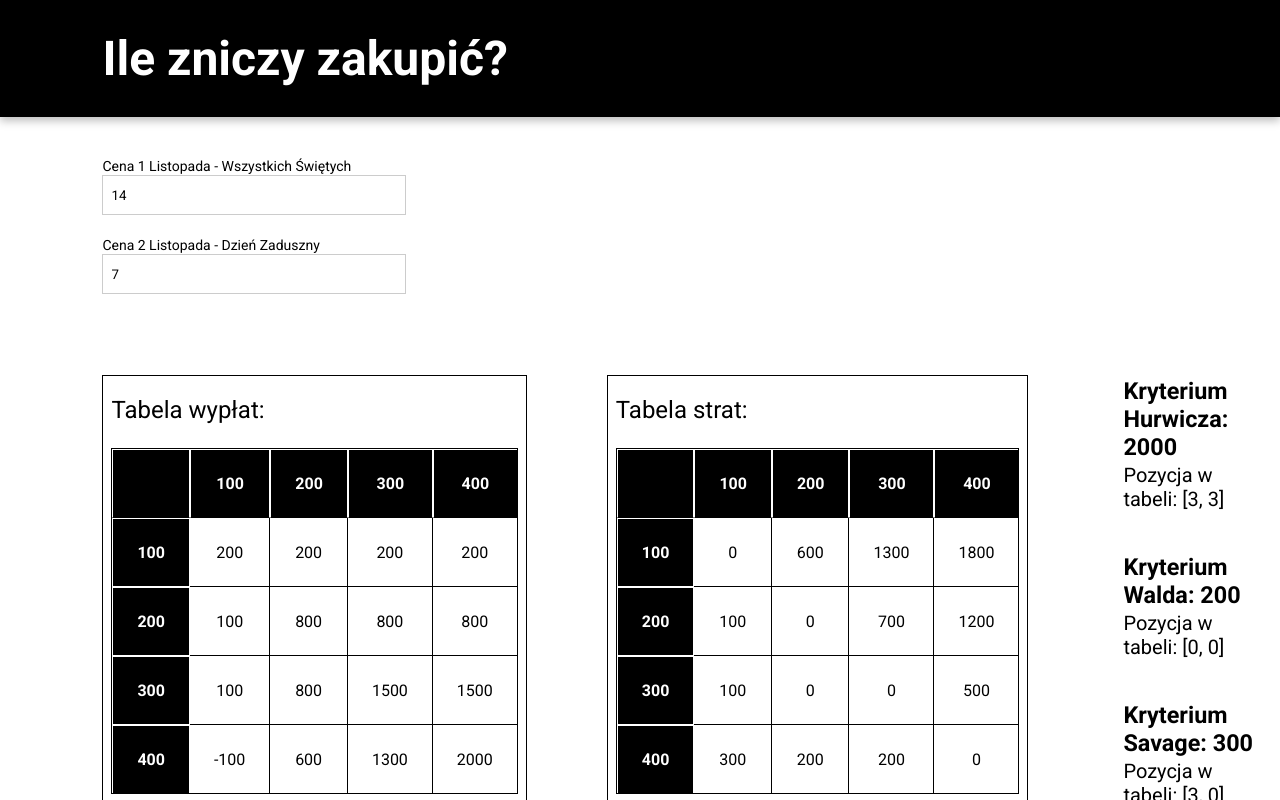
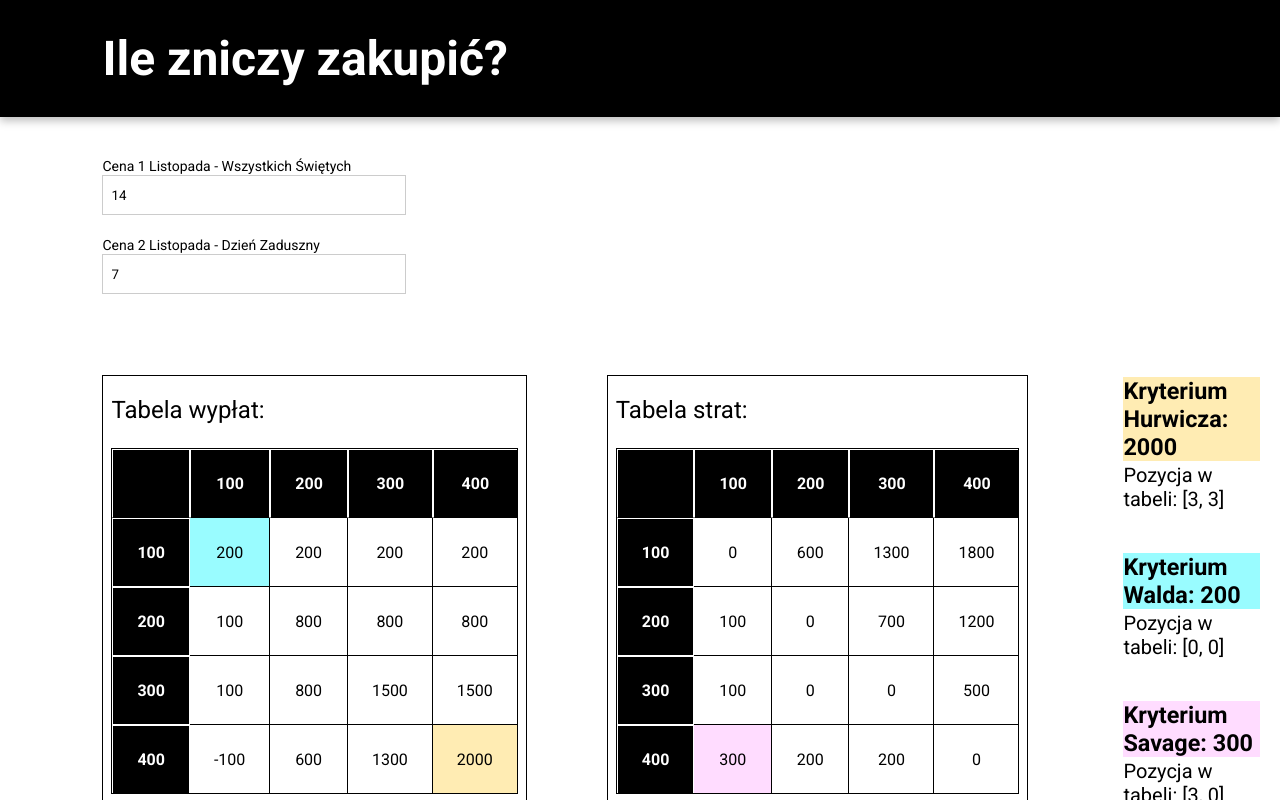
Before and after one commit to augustyn1331/NajkorzystniejszaWyplata, a React (Create React App) app: page /Home/ in a window 1280 px wide. Shown: the top 800 px of the page. Built offline with nearby package versions, Linux system fonts and the light colour scheme.

Commit message:
Project finished

```diff
--- a/src/components/form/Form.tsx
+++ b/src/components/form/Form.tsx
@@ -153,7 +153,7 @@ const Form: React.FC = () => {
       <Decisions>
         <div className='criterium'>
           <div className='value'>
-            <h3>Kryterium Hurwicza: {Hurwicz().value}</h3>
+            <h3 style={{ background: '#FFECB3' }}>Kryterium Hurwicza: {Hurwicz().value}</h3>
           </div>
           <p className='index'>
             Pozycja w tabeli: [{Hurwicz().rowIndex}, {Hurwicz().columnIndex}]
@@ -161,7 +161,7 @@ const Form: React.FC = () => {
         </div>
         <div className='criterium'>
           <div className='value'>
-            <h3>Kryterium Walda: {Wald().value}</h3>
+            <h3 style={{ background: '#99FCFF' }}>Kryterium Walda: {Wald().value}</h3>
           </div>
           <p className='index'>
             Pozycja w tabeli: [{Wald().rowIndex}, {Wald().columnIndex}]
@@ -169,7 +169,7 @@ const Form: React.FC = () => {
         </div>
         <div className='criterium'>
           <div className='value'>
-            <h3>Kryterium Savage: {Savage().value}</h3>
+            <h3 style={{ background: '#FFDCFF' }}>Kryterium Savage: {Savage().value}</h3>
           </div>
           <p className='index'>
             Pozycja w tabeli: [{Savage().rowIndex}, {Savage().columnIndex}]
@@ -199,6 +199,18 @@ const Form: React.FC = () => {
         </div>
       </Decisions>
     );
+  };
+  const colorCheck = (i: number, j: number, table: 'loss' | 'gain') => {
+    if (i === Hurwicz().rowIndex && j === Hurwicz().columnIndex && table === 'gain') {
+      return '#FFECB3';
+    }
+    if (i === Wald().rowIndex && j === Wald().columnIndex && table === 'gain') {
+      return '#99FCFF';
+    }
+    if (i === Savage().rowIndex && j === Savage().columnIndex && table === 'loss') {
+      return '#FFDCFF';
+    }
+    return 'white';
   };
   return (
     <Container>
@@ -237,7 +249,9 @@ const Form: React.FC = () => {
                   <tr key={i}>
                     <th scope='row'>{i + 1}00</th>
                     {row.map((value, j) => (
-                      <td key={j}>{value}</td>
+                      <StyledCell key={j} cellColor={colorCheck(i, j, 'gain')}>
+                        {value}
+                      </StyledCell>
                     ))}
                   </tr>
                 ))}
@@ -259,7 +273,9 @@ const Form: React.FC = () => {
                   <tr key={i}>
                     <th scope='row'>{i + 1}00</th>
                     {row.map((value, j) => (
-                      <td key={j}>{value}</td>
+                      <StyledCell cellColor={colorCheck(i, j, 'loss')} key={j}>
+                        {value}
+                      </StyledCell>
                     ))}
                   </tr>
                 ))}
@@ -319,7 +335,7 @@ const StyledDiv = styled.div`
   .tablesWrapper {
     display: flex;
     flex-direction: column;
-    @media screen and (min-width: 768px) {
+    @media screen and (min-width: 1024px) {
       flex-direction: row;
       justify-content: space-between;
     }
@@ -328,7 +344,7 @@ const StyledDiv = styled.div`
     border: 1px solid black;
     max-height: 500px;
     margin: 20px 0 0 0;
-    @media screen and (min-width: 768px) {
+    @media screen and (min-width: 1024px) {
       margin: 20px 80px 0 0;
     }
 
@@ -363,7 +379,14 @@ const StyledDiv = styled.div`
       th,
       td {
         margin: 0;
-        padding: 24px;
+        padding: clamp(10px, 3.3vw, 14px);
+        @media screen and (min-width: 375px) {
+          padding: clamp(13px, 4vw, 24px);
+        }
+        @media screen and (min-width: 768px) {
+          padding: 24px;
+        }
+
         border-bottom: 1px solid black;
         border-right: 1px solid black;
         text-align: center;
@@ -379,3 +402,6 @@ const StyledDiv = styled.div`
     }
   }
 `;
+const StyledCell = styled.td<{ cellColor: string }>`
+  background: ${({ cellColor }) => (cellColor ? cellColor : 'white')};
+`;
--- a/src/components/header/Header.tsx
+++ b/src/components/header/Header.tsx
@@ -1,7 +1,9 @@
-import React from 'react';
+import React, { useEffect } from 'react';
 import { AppBar } from '@material-ui/core';
 import { palette, breakpoints } from 'src/styles';
 import styled from 'styled-components';
+import AOS from 'aos';
+import 'aos/dist/aos.css';
 
 const StyledAppBar = styled(AppBar)`
   display: flex;
@@ -28,9 +30,19 @@ const StyledAppBar = styled(AppBar)`
 `;
 
 const Header: React.FC = () => {
+  useEffect(() => {
+    AOS.init({
+      once: true,
+      duration: 300,
+      disable: 'mobile',
+      easing: 'ease-out',
+    });
+  }, []);
   return (
     <StyledAppBar elevation={0}>
-      <h1>Ile zniczy zakupić?</h1>
+      <div data-aos='fade-right' data-aos-delay='400'>
+        <h1>Ile zniczy zakupić?</h1>
+      </div>
     </StyledAppBar>
   );
 };
```
Also changed, not shown: package.json (+4 -13 lines), 1 other file (tests, documents, lock files or other folders).
